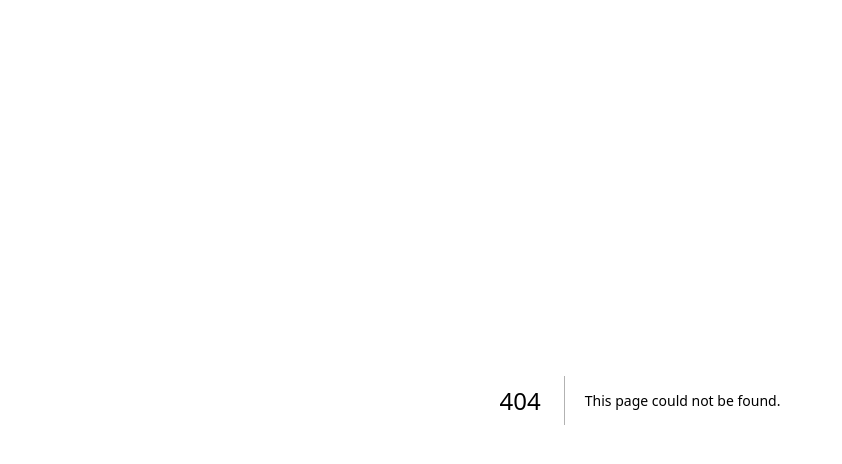
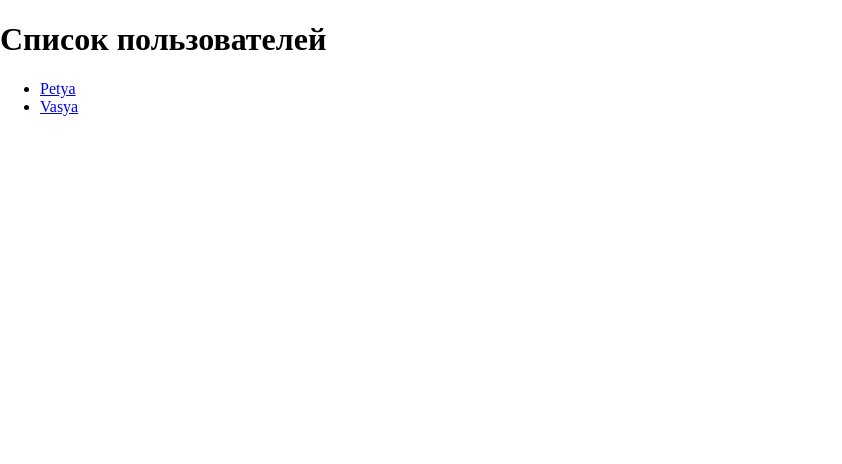
Before and after one commit to scorn-da/next-run, a Next.js app: page /users in a window 1280 px wide. Before the commit this address had no page. Shown: the top 464 px of the page, without its empty margins (0-842 px from the left). Built offline with nearby package versions, Linux system fonts and the light colour scheme.

Commit message:
feat(ui): added user and users pages

```diff
--- /dev/null
+++ b/pages/users.js
@@ -0,0 +1,27 @@
+import React, { useState } from 'react';
+import Link from "next/link";
+
+const Users = () => {
+  const [users, setUsers] = useState([
+    {id: 1, name: 'Petya'},
+    {id: 2, name: 'Vasya'},
+  ]);
+  return (
+      <div>
+        <h1>Список пользователей</h1>
+        <ul>
+          {users.map((user) => {
+            return (
+                <li key={user.id}>
+                  <Link href={`/users/${user.id}`}>
+                    {user.name}
+                  </Link>
+                </li>
+            )
+          })}
+        </ul>
+      </div>
+  );
+};
+
+export default Users;
```
Also changed, not shown: pages/users/[id].js (added, +11 -0 lines).
